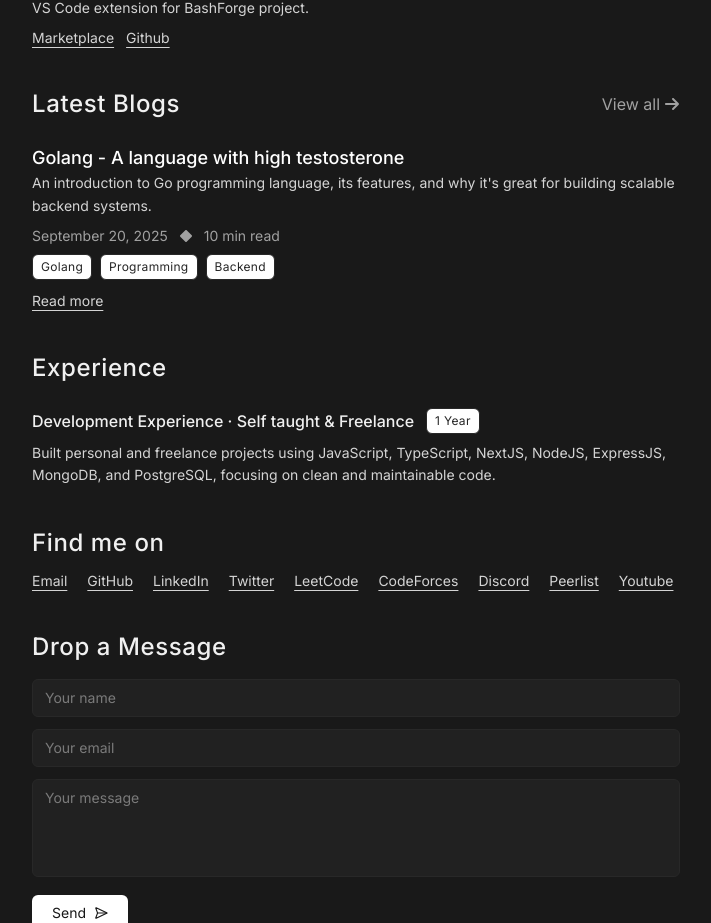
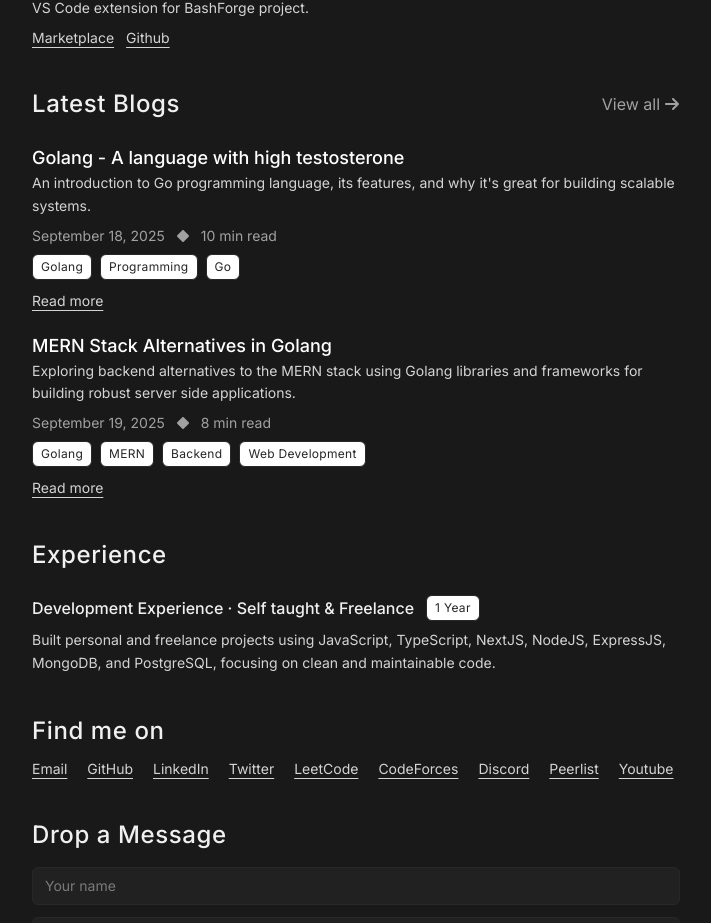
Before and after one commit to unsafe0x0/priyanxhu, a Next.js app: page / in a window 1280 px wide. Shown: the part 1833-2756 px from the top of the page, without its empty margins (284-995 px from the left). Built offline with nearby package versions, Linux system fonts and the light colour scheme.

Commit message:
added a blog

```diff
--- a/app/blogs/[slug]/page.tsx
+++ b/app/blogs/[slug]/page.tsx
@@ -33,6 +33,10 @@ export async function generateMetadata({
     };
   }
 
+  const ogImageUrl = blog.ogImage
+    ? `https://priyanxhu.me${blog.ogImage}`
+    : "https://priyanxhu.me/default-og-image.png";
+
   return {
     title: `${blog.title} - Priyanshu Chahar`,
     description: blog.description,
@@ -43,12 +47,21 @@ export async function generateMetadata({
       publishedTime: blog.publishedAt,
       authors: ["Priyanshu Chahar"],
       tags: blog.tags,
+      images: [
+        {
+          url: ogImageUrl,
+          width: 1200,
+          height: 630,
+          alt: blog.title,
+        },
+      ],
     },
     twitter: {
       card: "summary_large_image",
       title: blog.title,
       description: blog.description,
       creator: "@unsafezero",
+      images: [ogImageUrl],
     },
   };
 }
@@ -63,12 +76,7 @@ export default async function BlogPostPage({ params }: BlogPostPageProps) {
 
   let content = "";
   try {
-    const filePath = path.join(
-      process.cwd(),
-      "data",
-      "blogs",
-      `${slug}.md`
-    );
+    const filePath = path.join(process.cwd(), "data", "blogs", `${slug}.md`);
     content = await fs.readFile(filePath, "utf8");
   } catch (error) {
     console.error("Error reading blog file:", error);
@@ -103,7 +111,7 @@ export default async function BlogPostPage({ params }: BlogPostPageProps) {
               Home
             </Link>
           </div>
-          <header className="space-y-4">
+          <header className="space-y-4 border-b border-[#282828] pb-4">
             <div className="space-y-2">
               <h1 className="text-3xl font-semibold tracking-tight leading-tight">
                 {blog.title}
@@ -113,7 +121,7 @@ export default async function BlogPostPage({ params }: BlogPostPageProps) {
               </p>
             </div>
 
-            <div className="flex flex-wrap items-center gap-4 text-sm text-neutral-400 border-b border-[#282828] pb-4">
+            <div className="flex flex-wrap items-center gap-4 text-sm text-neutral-400">
               <time dateTime={blog.publishedAt}>
                 {formatDate(blog.publishedAt)}
               </time>
@@ -142,9 +150,9 @@ export default async function BlogPostPage({ params }: BlogPostPageProps) {
                 <div className="flex items-center justify-center gap-4 text-sm">
                   <Link
                     href={`https://twitter.com/intent/tweet?text=${encodeURIComponent(
-                      blog.title
+                      blog.title,
                     )}&url=${encodeURIComponent(
-                      `https://priyanxhu.me/blogs/${blog.slug}`
+                      `https://priyanxhu.me/blogs/${blog.slug}`,
                     )}&via=unsafezero`}
                     target="_blank"
                     rel="noopener noreferrer"
@@ -155,7 +163,7 @@ export default async function BlogPostPage({ params }: BlogPostPageProps) {
                   <FaDiamond className="inline text-xs text-neutral-500" />
                   <Link
                     href={`https://www.linkedin.com/sharing/share-offsite/?url=${encodeURIComponent(
-                      `https://priyanxhu.me/blogs/${blog.slug}`
+                      `https://priyanxhu.me/blogs/${blog.slug}`,
                     )}`}
                     target="_blank"
                     rel="noopener noreferrer"
--- a/components/BlogCard.tsx
+++ b/components/BlogCard.tsx
@@ -33,7 +33,9 @@ export default function BlogCard({ blog }: BlogCardProps) {
         </h2>
       </Link>
 
-      <p className="text-sm text-neutral-300 leading-relaxed">{blog.description}</p>
+      <p className="text-sm text-neutral-300 leading-relaxed">
+        {blog.description}
+      </p>
 
       <div className="flex items-center gap-3 text-sm text-neutral-400">
         <time dateTime={blog.publishedAt}>{formatDate(blog.publishedAt)}</time>
--- a/components/ContactMe.tsx
+++ b/components/ContactMe.tsx
@@ -8,7 +8,7 @@ export default function ContactMe() {
   const [email, setEmail] = useState("");
   const [message, setMessage] = useState("");
   const [status, setStatus] = useState<"idle" | "sending" | "sent" | "error">(
-    "idle"
+    "idle",
   );
 
   async function handleSubmit(e: React.FormEvent<HTMLFormElement>) {
--- a/components/CurrentlyWorking.tsx
+++ b/components/CurrentlyWorking.tsx
@@ -47,10 +47,10 @@ export default function CurrentlyWorking({
               const documentation = project.links.find(
                 (l) =>
                   l.name.toLowerCase() === "website" ||
-                  l.name.toLowerCase() === "documentation"
+                  l.name.toLowerCase() === "documentation",
               );
               const github = project.links.find(
-                (l) => l.name.toLowerCase() === "github"
+                (l) => l.name.toLowerCase() === "github",
               );
               return (
                 <div className="flex gap-3 text-sm text-neutral-300">
--- a/components/Projects.tsx
+++ b/components/Projects.tsx
@@ -43,10 +43,10 @@ export default function Projects({ projects }: ProjectsProps) {
               const live = project.links.find(
                 (l) =>
                   l.name.toLowerCase() === "website" ||
-                  l.name.toLowerCase() === "live"
+                  l.name.toLowerCase() === "live",
               );
               const github = project.links.find(
-                (l) => l.name.toLowerCase() === "github"
+                (l) => l.name.toLowerCase() === "github",
               );
               return (
                 <div className="flex gap-3 text-sm text-neutral-300">
--- a/data/Data.tsx
+++ b/data/Data.tsx
@@ -94,25 +94,6 @@ export const profileData = {
         { name: "Github", url: "https://github.com/unsafe0x0/xerochat" },
       ],
     },
-    // {
-    //   name: "OptiCV",
-    //   description:
-    //     "AI-powered Overleaf resume optimizer according to job descriptions, makes edits, generating tailored bullet points and ATS-friendly formatting to improve interview callbacks.",
-    //   stack: [
-    //     "NextJS",
-    //     "TailwindCSS",
-    //     "Tanstack Query",
-    //     "Prisma",
-    //     "MongoDB",
-    //     "Groq AI",
-    //     "Framer Motion",
-    //     "NextAuth",
-    //   ],
-    //   links: [
-    //     { name: "Website", url: "https://opticv.vercel.app/" },
-    //     { name: "Github", url: "https://github.com/unsafe0x0/opticv" },
-    //   ],
-    // },
     {
       name: "Dokxy",
       description:
@@ -177,11 +158,22 @@ export const profileData = {
     {
       title: "Golang - A language with high testosterone",
       description:
-        "An introduction to Go programming language, its features, and why it's great for building scalable backend systems.",
+        "An introduction to Go programming language, its features, and why it's great for building scalable systems.",
       slug: "golang",
-      publishedAt: "2025-09-20",
+      publishedAt: "2025-09-18",
       readTime: "10 min read",
-      tags: ["Golang", "Programming", "Backend"],
+      tags: ["Golang", "Programming", "Go"],
+      ogImage: "https://wallpapercave.com/wp/wp7041166.jpg",
+    },
+    {
+      title: "MERN Stack Alternatives in Golang",
+      description:
+        "Exploring backend alternatives to the MERN stack using Golang libraries and frameworks for building robust server side applications.",
+      slug: "mern-alt",
+      publishedAt: "2025-09-19",
+      readTime: "8 min read",
+      tags: ["Golang", "MERN", "Backend", "Web Development"],
+      ogImage: "https://cujo.com/wp-content/uploads/2023/08/GO_1.jpg",
     },
   ],
 };
--- /dev/null
+++ b/data/blogs/mern-alt.md
@@ -0,0 +1,63 @@
+# MERN Stack Alternatives in Golang
+
+![MERN Stack Alternatives](https://cujo.com/wp-content/uploads/2023/08/GO_1.jpg)
+
+If you're looking for backend alternatives to the MERN stack (MongoDB, Express.js, Node.js) using Golang, there are several libraries and frameworks that can help you build robust server side applications. Below are some popular choices.
+
+## Web Frameworks & Routers
+
+- [Gin](https://github.com/gin-gonic/gin): A web framework for Golang that is known for its speed and small memory footprint. It is a great choice for building `RESTful APIs`.
+- [Fiber](https://gofiber.io/): An `Express.js` inspired web framework for Golang that is designed to be fast and easy to use.
+- [Echo](https://echo.labstack.com/): Another high performance, extensible, and minimalist web framework for Golang.
+- [chi](https://github.com/go-chi/chi): A lightweight, idiomatic, and composable router for building `HTTP services`.
+
+## Database & ORM
+
+- [Gorm](https://gorm.io/): An ORM library for Golang that simplifies database interactions. It supports various databases including `PostgreSQL`, `MySQL`, `SQLite`, and `SQL Server`.
+- [sqlx](https://github.com/jmoiron/sqlx): Extensions to Go's standard `database/sql` library for easier database interactions.
+- [Ent](https://entgo.io/): An entity framework for Go for `modeling` and `querying` data with a powerful code generation tool.
+
+## Database Drivers
+
+- [MongoDB Go Driver](https://github.com/mongodb/mongo-go-driver): The official `MongoDB` driver for Golang, allowing you to interact with MongoDB databases.
+- [Mgo](https://github.com/go-mgo/mgo): A `MongoDB` driver for Golang that provides a rich set of features for working with MongoDB.
+
+## Caching & Real time
+
+- [go-redis](https://github.com/redis/go-redis): A `Redis client` for Golang, useful for `caching and real time` data processing.
+
+## Logging
+
+- [Zap](https://github.com/uber-go/zap): A fast, structured, leveled `logging` library for Go, suitable for production use.
+
+## API Tools
+
+- [go-swagger](https://github.com/go-swagger/go-swagger): A toolkit to generate and validate `Swagger/OpenAPI` specs and build `RESTful APIs` in Go.
+
+## OAuth & Social Login
+
+- [goth](https://github.com/markbates/goth): A library for handling authentication with multiple providers (`Google`, `GitHub`, `Facebook`, and more) in Go.
+- [oauth2](https://pkg.go.dev/golang.org/x/oauth2): The official Go `OAuth2` client library, suitable for implementing custom OAuth flows.
+
+## Authentication & Security
+
+- [golang.org/x/crypto/bcrypt](https://pkg.go.dev/golang.org/x/crypto/bcrypt): The official Go implementation of `bcrypt` for secure password hashing.
+
+## Others
+
+- [godotenv](https://github.com/joho/godotenv): Loads environment variables from `.env` files into Go applications, similar to `dotenv` in Node.js.
+- [golang-jwt/jwt](https://github.com/golang-jwt/jwt): A popular library for working with `JSON Web Tokens` (JWT) in Go for authentication and authorization.
+
+**_There can be more libraries and frameworks available in the Go ecosystem, but these are some of the most popular and widely used ones that can help you build backend applications similar to the MERN stack._**
+
+## Usage Example
+
+If you are looking for examples of how to use some of these libraries or frameworks visit official documentation or repositories for more details.
+
+## Getting Started with Go
+
+If you are looking to get started with Go, check out my beginner friendly guide: [Getting Started with Go](https://priyanxhu.me/blogs/golang)
+
+---
+
+**Note:** While these libraries and frameworks provide powerful tools for building backend applications in Go, they may not have the same level of community support or ecosystem as the MERN stack. Be sure to evaluate each option based on your specific project requirements and preferences.
```
